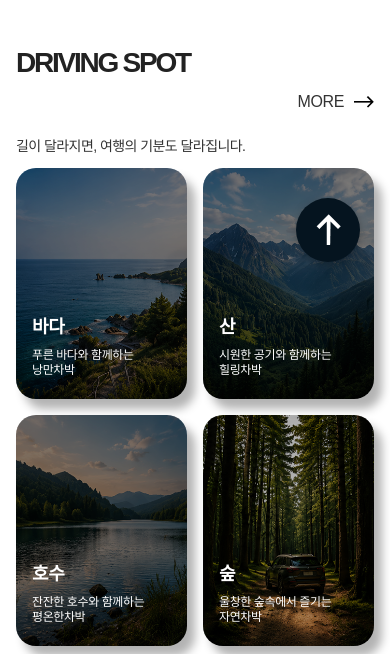
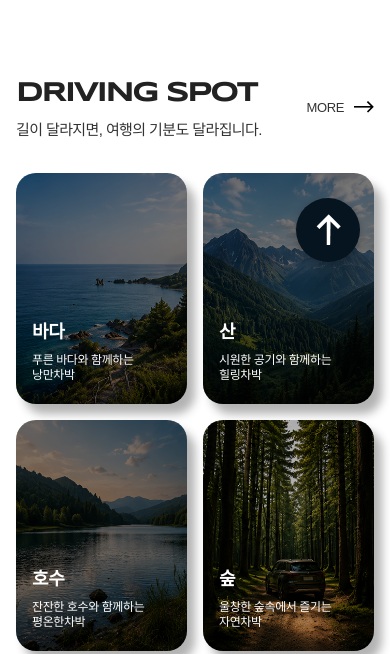
Before and after one commit to baraki0196-maker/KIALIFE_A-NEW-CHAPTER, a plain HTML site: page index.html in a window 390 px wide. Shown: the part 522-1176 px from the top of the page. Drawn offline with nearby package versions, Linux system fonts and the light colour scheme; a web font is replaced by a local one.

Commit message:
Update driving.css

```diff
--- a/css/driving.css
+++ b/css/driving.css
@@ -359,7 +359,7 @@ header.on .navy {
 
 .in-car-heading>div>span {
     display: block;
-    margin-top: 0.5rem;
+    margin-top: -1rem;
     margin-left: 5px;
 }
 
@@ -756,7 +756,7 @@ header.on .navy {
     font-family: 'Pretendard', sans-serif;
 }
 
-.section-heading>h,
+.section-heading>h3,
 .driving-course .section-title,
 .in-car-heading h3,
 .kia-care .care-heading h3 {
@@ -1082,7 +1082,8 @@ footer .awards ul li {
 /* DRIVING SPOT 제목 아래 */
 .section-heading .spot-section-comment {
     position: absolute;
-    top: -1rem;
+    left: 5px;
+    top: 3rem;
     z-index: 2;
 }
 
@@ -1093,8 +1094,8 @@ footer .awards ul li {
 
 /* DRIVING COURSE 제목 아래 */
 .driving-course .course-section-comment {
-    margin-top: 0rem;
-    margin-left: 2px;
+    margin-top: -0.5rem;
+    margin-left: 5px;
 }
 
 /* 코멘트와 카드 사이 간격 */
@@ -1280,3 +1281,112 @@ body .wrap {
         display: none !important;
     }
 }
+
+
+/* =========================================================
+   MOBILE SECTION TITLE / COMMENT UNIFY
+   실제 HTML 구조 기준
+========================================================= */
+@media screen and (max-width: 768px) {
+
+    .driving-spot .main-title,
+    .driving-course .main-title,
+    .in-car-heading .main-title,
+    .kia-care .main-title {
+        margin: 0 !important;
+        padding: 0 !important;
+        font-family: 'Syncopate', sans-serif !important;
+        font-size: 3rem !important;
+        font-weight: 700 !important;
+        line-height: 1.15 !important;
+        letter-spacing: -0.08em !important;
+        color: #222 !important;
+        text-align: left !important;
+    }
+
+    .driving-spot .section-comment,
+    .driving-course .section-comment,
+    .in-car-heading .sub-title,
+    .kia-care .care-heading > span {
+        display: block !important;
+        margin: .8rem 0 0 !important;
+        padding: 0 !important;
+        font-family: 'Pretendard', sans-serif !important;
+        font-size: 1.6rem !important;
+        font-weight: 400 !important;
+        line-height: 1.3 !important;
+        letter-spacing: -0.04em !important;
+        color: #333 !important;
+        text-align: left !important;
+    }
+
+    .driving-spot .section-heading {
+        position: relative;
+        padding-top: 10rem !important;
+    }
+
+    .driving-spot .section-heading > h3 {
+        position: absolute !important;
+        left: 0 !important;
+        top: 0 !important;
+    }
+
+    .driving-spot .section-heading .spot-section-comment {
+        position: absolute !important;
+        left: 0 !important;
+        top: 4.4rem !important;
+        margin: 0 !important;
+    }
+
+    .driving-spot .section-heading > a {
+        top: .8rem !important;
+        right: 0 !important;
+        font-size: 1.4rem !important;
+    }
+
+    .driving-course .course-section-comment {
+        margin: .8rem 0 0 !important;
+    }
+
+    .in-car-heading {
+        margin-bottom: 3rem !important;
+    }
+
+    .in-car-heading > div > span {
+        margin: .8rem 0 0 !important;
+    }
+
+    .kia-care .care-heading > span {
+        margin: .8rem 0 0 !important;
+    }
+}
+
+@media screen and (max-width: 425px) {
+
+    .driving-spot .main-title,
+    .driving-course .main-title,
+    .in-car-heading .main-title,
+    .kia-care .main-title {
+        font-size: 2.8rem !important;
+    }
+
+    .driving-spot .section-comment,
+    .driving-course .section-comment,
+    .in-car-heading .sub-title,
+    .kia-care .care-heading > span {
+        font-size: 1.5rem !important;
+    }
+
+    .driving-spot .section-heading {
+        padding-top: 9.5rem !important;
+    }
+
+    .driving-spot .section-heading .spot-section-comment {
+        top: 4.2rem !important;
+    }
+
+    .driving-spot .section-heading > a {
+        top: .7rem !important;
+        font-size: 1.3rem !important;
+    }
+}
```
